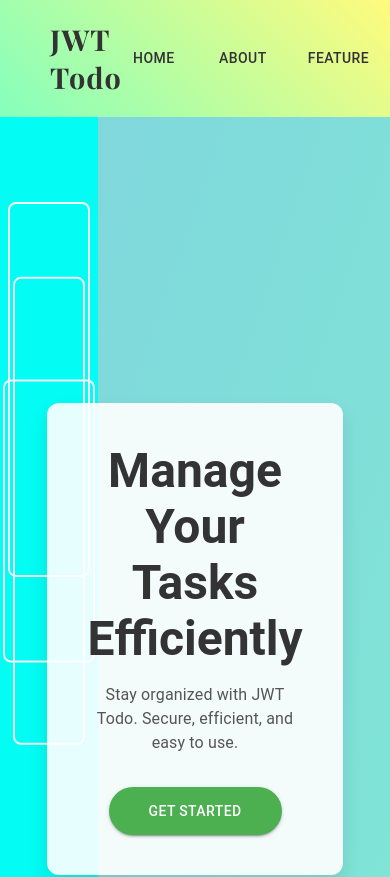
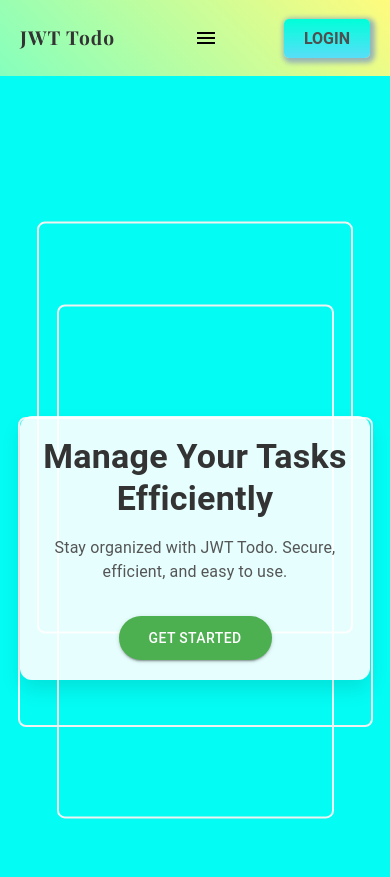
Before and after one commit to neupanesaga419/todofrontend, a React (Vite) app: page /home in a window 390 px wide. Shown: the top 877 px of the page. Built offline with nearby package versions, Linux system fonts and the light colour scheme; no server answers; sample sign-in values are in the browser's storage.

Commit message:
Making Mobile responsive UI and Exposing FE in local network

```diff
--- a/src/components/Navbar.tsx
+++ b/src/components/Navbar.tsx
@@ -1,47 +1,62 @@
 import { useEffect, useState } from "react";
-import { AppBar, Toolbar, Typography, Button, Box } from "@mui/material";
+import {
+  AppBar,
+  Toolbar,
+  Typography,
+  Button,
+  Box,
+  IconButton,
+  useMediaQuery,
+  Drawer,
+} from "@mui/material";
 
+import MenuIcon from "@mui/icons-material/Menu";
 import { Link } from "react-router-dom";
-import { getUserData } from "../utils/auth"; // Assuming you have this function to fetch user data
+import { getUserData } from "../utils/auth";
 import LogoutButton from "./login/Logout";
 import userImage from "../assets/hero-img.png";
 import Profile from "./Profile";
+
 interface User {
   data: { username: string; email: string };
 }
 
 export const Navbar = () => {
   const [user, setUser] = useState<User | null>(null);
+  const isMobile = useMediaQuery("(max-width:600px)");
+  const [mobileMenuOpen, setMobileMenuOpen] = useState(false);
 
-  // Fetch user data after login
   useEffect(() => {
     const fetchUserData = async () => {
       try {
-        const userData = await getUserData(); // Make API call to get user data
-        setUser(userData); // Assuming userData contains 'username'
+        const userData = await getUserData();
+        setUser(userData);
       } catch (error) {
         console.error("Failed to fetch user data:", error);
       }
     };
 
-    fetchUserData(); // Call the function to get user data
+    fetchUserData();
   }, []);
+
   const handleViewProfile = () => {
-    // Navigate to the profile page
     console.log("View Profile clicked");
   };
 
   const userName = user?.data?.username;
+
+  const handleMobileMenuToggle = () => {
+    setMobileMenuOpen(!mobileMenuOpen);
+  };
 
   return (
     <AppBar position="sticky" color="transparent" elevation={0}>
       <Toolbar
         sx={{
           justifyContent: "space-between",
-          padding: "20px 50px",
-          // backgroundColor: "rgba(255, 255, 255, 0.7)", // Slight transparency for blend-in
-          backdropFilter: "blur(10px)", // Smooth blending with Hero Section
-          zIndex: 2, // Ensure the navbar is above the background image
+          padding: isMobile ? "10px 20px" : "20px 50px",
+          backdropFilter: "blur(10px)",
+          zIndex: 2,
           backgroundColor: "#85FFBD",
           backgroundImage: `linear-gradient(45deg, #85FFBD 0%, #FFFB7D 100%)`,
         }}
@@ -51,14 +66,96 @@ export const Navbar = () => {
           sx={{
             fontWeight: "bold",
             color: "#333",
-            fontFamily: "Playfair Display, serif", // Elegant font for logo
-            letterSpacing: "1px", // Adjust spacing for a logo-like appearance
-            fontSize: "1.8rem", // Increase font size for prominence
+            fontFamily: "Playfair Display, serif",
+            letterSpacing: "1px",
+            fontSize: isMobile ? "1.2rem" : "1.8rem",
           }}
         >
           JWT Todo
         </Typography>
 
+        {isMobile ? (
+          <>
+            <IconButton
+              edge="end"
+              color="inherit"
+              aria-label="menu"
+              onClick={handleMobileMenuToggle}
+            >
+              <MenuIcon />
+            </IconButton>
+            <Drawer
+              anchor="right"
+              open={mobileMenuOpen}
+              onClose={handleMobileMenuToggle}
+            >
+              <Box
+                sx={{
+                  width: 250,
+                  padding: "20px",
+                  backgroundColor: "#85FFBD",
+                  backgroundImage: `linear-gradient(45deg, #85FFBD 0%, #FFFB7D 100%)`,
+                  height: "100%",
+                  display: "flex",
+                  flexDirection: "column",
+                  justifyContent: "space-evenly",
+                }}
+              >
+                <Box
+                  sx={{
+                    display: "flex",
+                    flexDirection: "column",
+                    height: "60%",
+                    justifyContent: "space-between",
+                  }}
+                >
+                  <Link to={"/home"} style={{ textDecoration: "none" }}>
+                    <Button
+                      fullWidth
+                      sx={{
+                        color: "#333",
+                        fontWeight: "500",
+                        padding: "15px",
+                      }}
+                    >
+                      Home
+                    </Button>
+                  </Link>
+                  <Button
+                    fullWidth
+                    sx={{
+                      color: "#333",
+                      fontWeight: "500",
+                      padding: "15px",
+                    }}
+                  >
+                    About
+                  </Button>
+                  <Button
+                    fullWidth
+                    sx={{
+                      color: "#333",
+                      fontWeight: "500",
+                      padding: "15px",
+                    }}
+                  >
+                    Feature
+                  </Button>
+                  <Button
+                    fullWidth
+                    sx={{
+                      color: "#333",
+                      fontWeight: "500",
+                      padding: "15px",
+                    }}
+                  >
+                    Contact
+                  </Button>
+                </Box>
+              </Box>
+            </Drawer>
+          </>
+        ) : (
           <Box sx={{ display: "flex", gap: "25px" }}>
             <Link to={"/home"}>
               <Button sx={{ color: "#333", fontWeight: "500" }}>Home</Button>
@@ -67,6 +164,7 @@ export const Navbar = () => {
             <Button sx={{ color: "#333", fontWeight: "500" }}>Feature</Button>
             <Button sx={{ color: "#333", fontWeight: "500" }}>Contact</Button>
           </Box>
+        )}
 
         <Box
           sx={{
@@ -75,7 +173,6 @@ export const Navbar = () => {
             flexDirection: "row",
           }}
         >
-          {/* Conditional rendering based on user's login status */}
           {user ? (
             <Profile
               name={userName ?? ""}
--- a/src/components/hero/HeroContent.tsx
+++ b/src/components/hero/HeroContent.tsx
@@ -1,15 +1,17 @@
-import { Box, Typography, Button } from "@mui/material";
+import { Box, Typography, Button, useMediaQuery } from "@mui/material";
 import React from "react";
 import { Link } from "react-router-dom";
 
 export const HeroContent: React.FC = () => {
+  const isMobile = useMediaQuery("(max-width:600px)");
+
   return (
     <Box
       sx={{
         display: "flex",
         alignItems: "center",
         justifyContent: "center",
-        padding: "100px 50px",
+        padding: isMobile ? "50px 20px" : "100px 50px",
         minHeight: "100vh",
         position: "relative",
         zIndex: 2,
@@ -18,7 +20,7 @@ export const HeroContent: React.FC = () => {
       <Box
         sx={{
           backgroundColor: "rgba(255, 255, 255, 0.9)",
-          padding: "40px",
+          padding: isMobile ? "20px" : "40px",
           borderRadius: "12px",
           textAlign: "center",
           boxShadow: "0px 10px 20px rgba(0, 0, 0, 0.1)",
@@ -28,7 +30,7 @@ export const HeroContent: React.FC = () => {
         }}
       >
         <Typography
-          variant="h3"
+          variant={isMobile ? "h4" : "h3"}
           sx={{
             fontWeight: "bold",
             mb: 2,
@@ -49,7 +51,7 @@ export const HeroContent: React.FC = () => {
               backgroundColor: "#4caf50",
               color: "#fff",
               borderRadius: "30px",
-              padding: "12px 40px",
+              padding: isMobile ? "10px 30px" : "12px 40px",
               ":hover": { backgroundColor: "#45a049" },
             }}
           >
--- a/src/components/hero/SkyBlueBox.tsx
+++ b/src/components/hero/SkyBlueBox.tsx
@@ -1,15 +1,17 @@
-import { Box } from "@mui/material";
+import { Box, useMediaQuery } from "@mui/material";
 import React from "react";
 
 export const SkyBlueBox: React.FC = () => {
+  const isMobile = useMediaQuery("(max-width:600px)");
+
   return (
     <Box
       sx={{
         position: "absolute",
         top: 0,
         left: 0,
-        width: "25%",
-        height: "80%",
+        width: isMobile ? "100%" : "25%",
+        height: isMobile ? "100%" : "80%",
         backgroundColor: "rgba(3, 252, 244, 1)",
         zIndex: 1,
         display: "flex",
--- a/src/components/login/LoginBackground.tsx
+++ b/src/components/login/LoginBackground.tsx
@@ -1,8 +1,10 @@
 import React from "react";
-import { Box } from "@mui/material";
+import { Box, useMediaQuery } from "@mui/material";
 import backgroundImage from "../../assets/todo-background-login.jpg"; // Ensure this is the correct path
 
 export const LoginBackground: React.FC = () => {
+  const isMobile = useMediaQuery("(max-width:600px)");
+
   return (
     <Box
       sx={{
@@ -16,7 +18,7 @@ export const LoginBackground: React.FC = () => {
         backgroundPosition: "center", // Centers the background image
         backgroundRepeat: "no-repeat", // Prevents the image from repeating
         zIndex: -1,
-        opacity: 0.8, // Adjust the opacity for a glassmorphism effect
+        opacity: isMobile ? 0.9 : 0.8, // Adjust the opacity for a glassmorphism effect
       }}
     />
   );
--- a/src/components/login/LoginForm.tsx
+++ b/src/components/login/LoginForm.tsx
@@ -5,6 +5,7 @@ import {
   CircularProgress,
   TextField,
   Typography,
+  useMediaQuery,
 } from "@mui/material";
 import { useForm } from "react-hook-form";
 import { z } from "zod";
@@ -37,15 +38,17 @@ export const LoginForm: React.FC<LoginFormProps> = ({
     resolver: zodResolver(loginSchema),
   });
 
+  const isMobile = useMediaQuery("(max-width:600px)");
+
   return (
     <Box
       sx={{
         borderRadius: "20px",
-        padding: "40px",
+        padding: isMobile ? "20px" : "40px",
         backdropFilter: "blur(20px)",
         boxShadow: "0 4px 30px rgba(0, 0, 0, 0.1)",
         maxWidth: "400px",
-        height: "450px",
+        height: isMobile ? "auto" : "450px",
         width: "100%",
         zIndex: 1,
         display: "flex",
@@ -54,10 +57,10 @@ export const LoginForm: React.FC<LoginFormProps> = ({
       }}
     >
       <Typography
-        variant="h4"
+        variant={isMobile ? "h5" : "h4"}
         sx={{
           fontWeight: "bold",
-          marginBottom: "30px",
+          marginBottom: isMobile ? "20px" : "30px",
           color: "#000",
           textAlign: "center",
           fontFamily: "Playfair Display, serif",
@@ -143,7 +146,7 @@ export const LoginForm: React.FC<LoginFormProps> = ({
                 fontWeight: "bold",
                 borderRadius: "20px",
                 ":hover": { backgroundColor: "#45a049" },
-                width: "50%",
+                width: isMobile ? "100%" : "50%",
               }}
             >
               Login
--- a/src/components/todos/CreateTodo.tsx
+++ b/src/components/todos/CreateTodo.tsx
@@ -9,6 +9,8 @@ import {
   FormControlLabel,
   Typography,
   Paper,
+  useMediaQuery,
+  useTheme,
 } from "@mui/material";
 import CloseIcon from "@mui/icons-material/Close";
 import axios from "axios";
@@ -24,7 +26,6 @@ interface Todo {
 }
 
 interface CreateTodoProps {
-  open: boolean;
   onClose: () => void;
   onTodoCreated: () => void;
   initialData?: Todo | null;
@@ -39,6 +40,9 @@ const CreateTodo: React.FC<CreateTodoProps> = ({
   const [description, setDescription] = useState("");
   const [status, setStatus] = useState("Not Started");
   const [completed, setCompleted] = useState(false);
+
+  const theme = useTheme();
+  const isMobile = useMediaQuery(theme.breakpoints.down("sm"));
 
   useEffect(() => {
     if (initialData) {
@@ -83,7 +87,16 @@ const CreateTodo: React.FC<CreateTodoProps> = ({
   };
 
   return (
-    <Paper elevation={3} sx={{ p: 3, position: "relative", mt: 2 }}>
+    <Paper
+      elevation={1}
+      sx={{
+        p: 3,
+        position: "relative",
+        mt: 2,
+        width: isMobile ? "90%" : "50%",
+        margin: isMobile ? "auto" : "initial",
+      }}
+    >
       <IconButton
         aria-label="close"
         onClick={onClose}
--- a/src/components/todos/TodoCard.tsx
+++ b/src/components/todos/TodoCard.tsx
@@ -1,17 +1,32 @@
 import React from "react";
-import { Card, CardContent, Typography, Box, Button } from "@mui/material";
+import {
+  Card,
+  CardContent,
+  Typography,
+  Box,
+  Button,
+  useMediaQuery,
+  useTheme,
+} from "@mui/material";
 import EditIcon from "@mui/icons-material/Edit";
 import { Todo } from "../../types/todo";
+
 interface TodoCardProps {
   todo: Todo;
   onEdit: (todo: Todo) => void;
   onDelete: (todo: Todo) => void;
 }
 
-const TodoCard: React.FC<TodoCardProps> = ({ todo, onEdit, onDelete }) => (
+const TodoCard: React.FC<TodoCardProps> = ({ todo, onEdit, onDelete }) => {
+  const theme = useTheme();
+  const isMobile = useMediaQuery(theme.breakpoints.down("sm"));
+
+  return (
     <Card sx={{ m: 2, boxShadow: "1px 2px 2px 2px grey" }}>
       <CardContent>
-      <Typography variant="h6">{todo.title}</Typography>
+        <Typography variant={isMobile ? "subtitle1" : "h6"}>
+          {todo.title}
+        </Typography>
         <Typography color="text.secondary" sx={{ mb: 1.5 }}>
           {todo.status}
         </Typography>
@@ -19,21 +34,34 @@ const TodoCard: React.FC<TodoCardProps> = ({ todo, onEdit, onDelete }) => (
         <Typography variant="caption" color="text.secondary" display="block">
           {todo.completed ? "Completed" : "Incomplete"}
         </Typography>
-      <Box sx={{ display: "flex", justifyContent: "space-between", mt: 2 }}>
+        <Box
+          sx={{
+            display: "flex",
+            flexDirection: isMobile ? "column" : "row",
+            justifyContent: "space-between",
+            mt: 2,
+          }}
+        >
           <Button
             variant="outlined"
             color="primary"
             startIcon={<EditIcon />}
             onClick={() => onEdit(todo)}
+            sx={{ mb: isMobile ? 1 : 0 }}
           >
             Edit
           </Button>
-        <Button variant="outlined" color="error" onClick={() => onDelete(todo)}>
+          <Button
+            variant="outlined"
+            color="error"
+            onClick={() => onDelete(todo)}
+          >
             Delete
           </Button>
         </Box>
       </CardContent>
     </Card>
   );
+};
 
 export default TodoCard;
--- a/src/pages/Todos.tsx
+++ b/src/pages/Todos.tsx
@@ -5,6 +5,8 @@ import {
   Typography,
   Modal,
   CircularProgress,
+  useMediaQuery,
+  useTheme,
 } from "@mui/material";
 import { ToastContainer } from "react-toastify";
 import "react-toastify/dist/ReactToastify.css";
@@ -19,18 +21,17 @@ import { useTodos } from "../hooks/useTodos";
 import { Todo } from "../types/todo";
 import TodoCard from "../components/todos/TodoCard";
 
-const modalStyle = {
+const modalStyle = (isMobile: boolean) => ({
   position: "absolute",
   top: "50%",
-  left: "50%",
+  left: isMobile ? "49%" : "50%",
   transform: "translate(-50%, -50%)",
-  width: 400,
+  width: isMobile ? "90%" : 400,
   maxHeight: "90vh",
   overflowY: "auto",
-  bgcolor: "background.paper",
-  boxShadow: 24,
-  p: 4,
-};
+
+  p: 2,
+});
 
 interface GroupedTodos {
   "Not Started": Todo[];
@@ -45,6 +46,9 @@ const TodoList: React.FC = () => {
   const [openDeleteModal, setOpenDeleteModal] = useState(false);
   const [todoToDelete, setTodoToDelete] = useState<Todo | null>(null);
   const [todoToEdit, setTodoToEdit] = useState<Todo | null>(null);
+
+  const theme = useTheme();
+  const isMobile = useMediaQuery(theme.breakpoints.down("sm"));
 
   const handleOpenDelete = (todo: Todo) => {
     setTodoToDelete(todo);
@@ -135,8 +139,8 @@ const TodoList: React.FC = () => {
             onClick={() => handleTodoAction(null)}
             sx={{
               position: "fixed",
-              bottom: 80,
-              right: 50,
+              bottom: isMobile ? 20 : 80,
+              right: isMobile ? 20 : 50,
               zIndex: 1000,
               minWidth: 120,
               borderRadius: 1,
@@ -160,7 +164,13 @@ const TodoList: React.FC = () => {
               <CircularProgress />
             </Box>
           ) : (
-            <Box sx={{ display: "flex", gap: 2 }}>
+            <Box
+              sx={{
+                display: "flex",
+                flexDirection: isMobile ? "column" : "row",
+                gap: 2,
+              }}
+            >
               {Object.keys(groupedTodos).map((status) => (
                 <Box
                   key={status}
@@ -217,12 +227,12 @@ const TodoList: React.FC = () => {
         </Box>
 
         <Modal open={openCreateModal} onClose={handleCloseCreateModal}>
-          <Box sx={modalStyle}>
-            <Typography variant="h6" component="h2" gutterBottom>
-              {todoToEdit ? "Edit Todo" : "Create Todo"}
-            </Typography>
+          <Box
+            sx={modalStyle(isMobile)}
+            maxWidth={isMobile ? "90%" : "500px"}
+            margin={isMobile ? "auto" : "initial"}
+          >
             <CreateTodo
-              open={openCreateModal}
               onClose={handleCloseCreateModal}
               onTodoCreated={handleTodoCreatedOrEdited}
               initialData={todoToEdit}
--- a/src/utils/constant.ts
+++ b/src/utils/constant.ts
@@ -1,5 +1,6 @@
 
-export const BASE_URL = "http://0.0.0.0:8000"
+// export const BASE_URL = "http://0.0.0.0:8000"
+export const BASE_URL = "http://192.168.1.68:8000"
 
 export const GET_TOKEN = "/auth/token/"
 
--- a/vite.config.ts
+++ b/vite.config.ts
@@ -5,7 +5,9 @@ import react from '@vitejs/plugin-react';
 export default defineConfig({
   plugins: [react()],
   server: {
+    host: "192.168.1.68",
     port: 3001, // Change the port to 3000
     open: true, // Optional: Automatically open the app in the browser
   },
+
 });
```
Also changed, not shown: src/components/Profile.tsx (+21 -2 lines), src/components/login/Logout.tsx (+7 -5 lines). Lines whose indentation alone changed are shown as unchanged.
